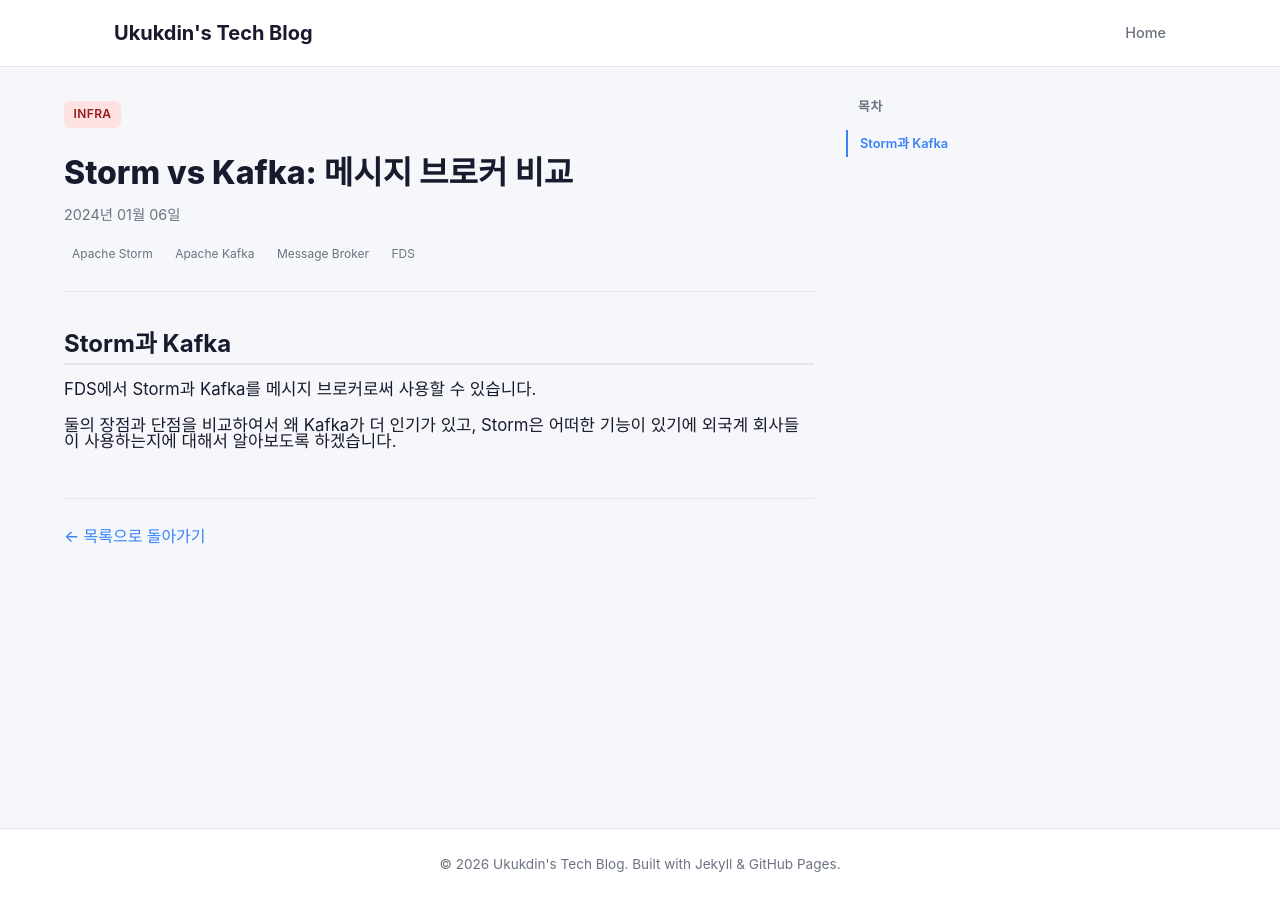
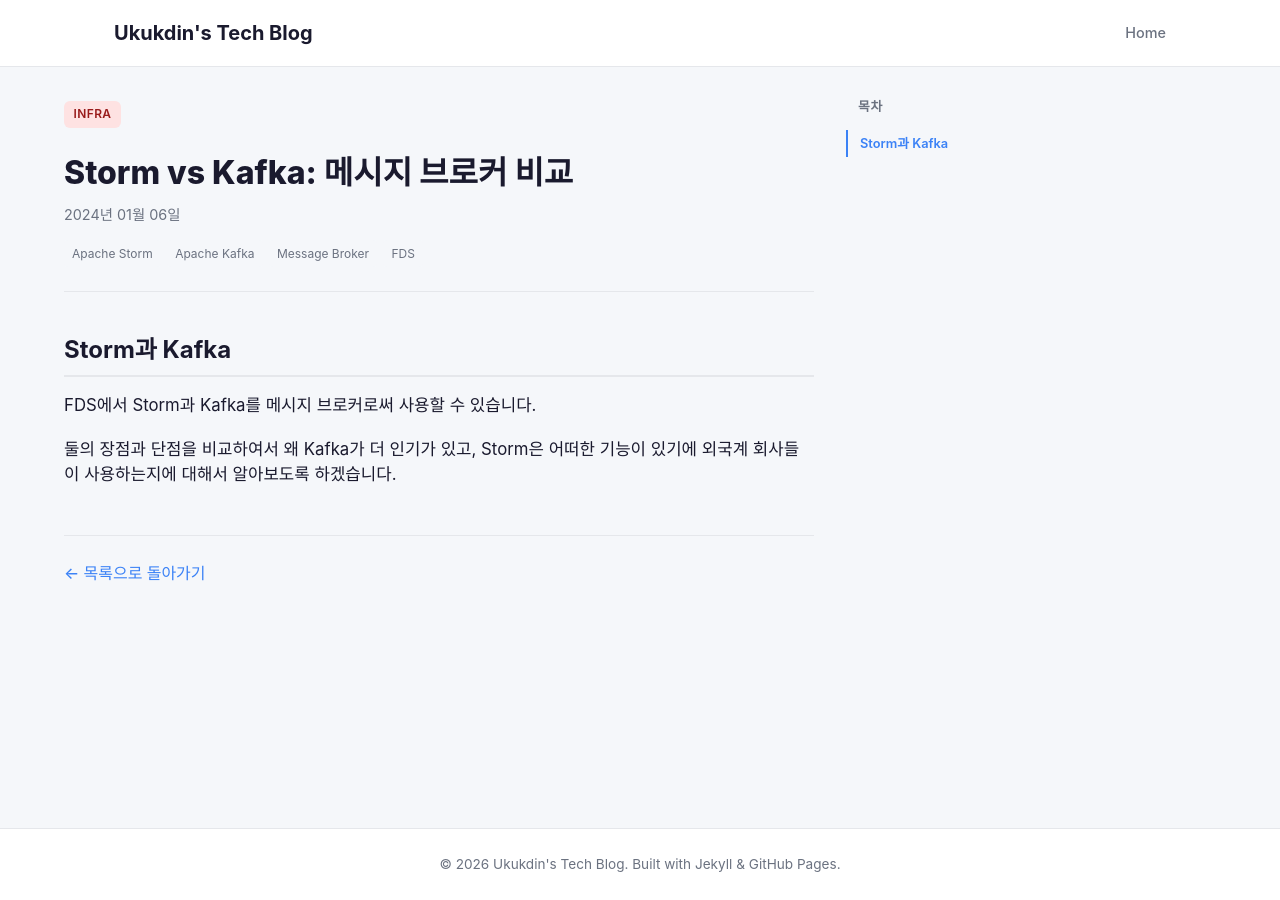
Before and after one commit to ukukdin/ukukdin.github.io, a Jekyll site: the page built from _posts/2024-01-06-storm-vs-kafka.md, in a window 1280 px wide. Built offline with Jekyll 4.4.1, drawn with Linux system fonts in a browser that asks for light colours.

Commit message:
단 간격 변경 1->1.5

```diff
--- a/assets/css/main.css
+++ b/assets/css/main.css
@@ -297,7 +297,7 @@ a:hover {
 /* ===== Post Content ===== */
 .post-detail__content {
   font-size: 1.05rem;
-  line-height: 1;
+  line-height: 1.5;
 }
 
 .post-detail__content img {
```
